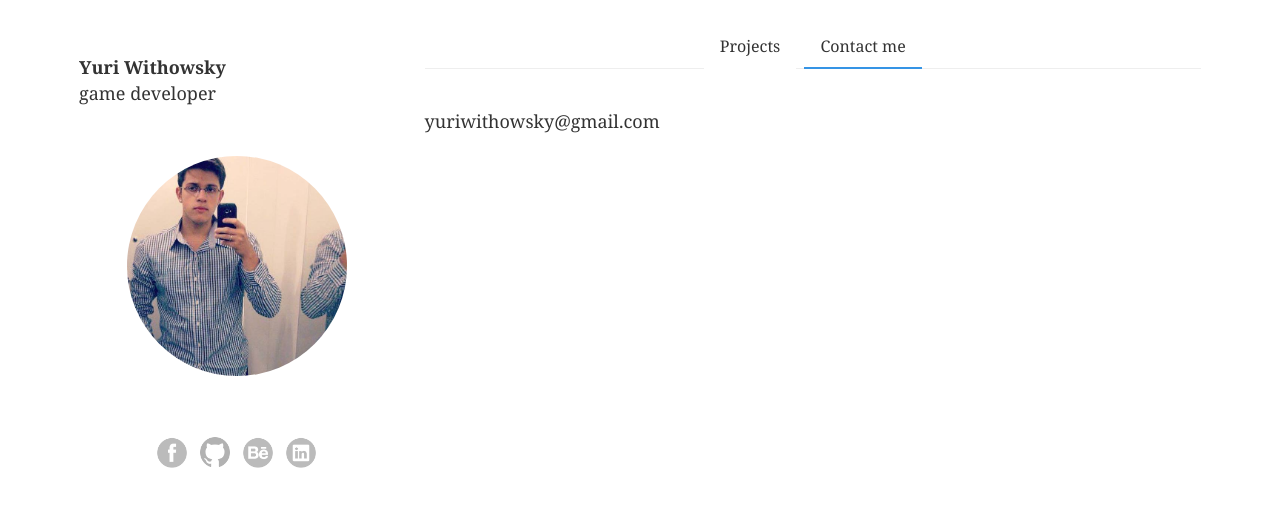
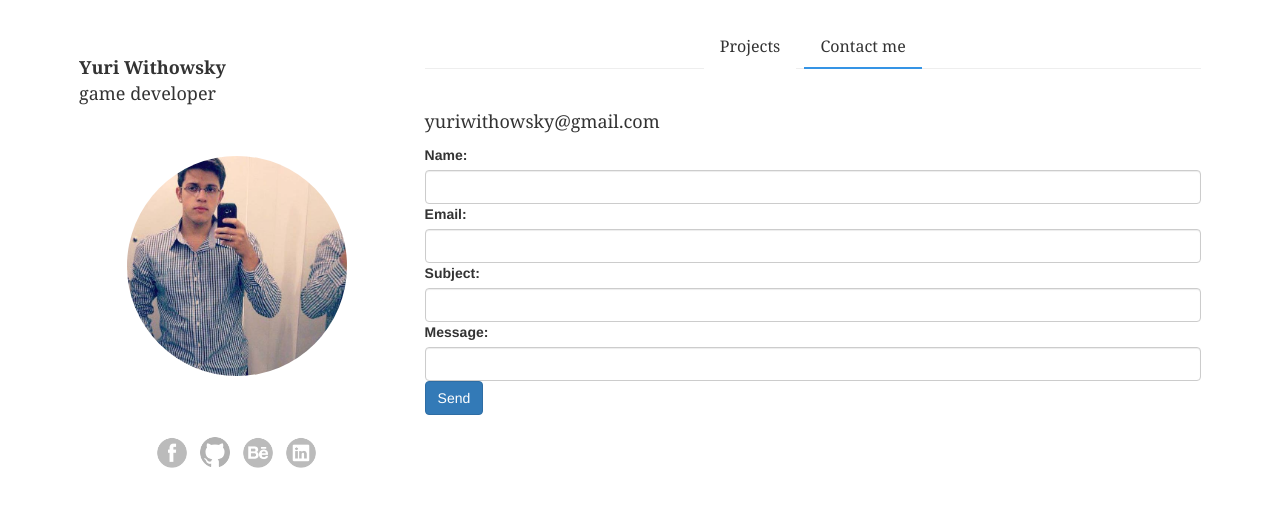
Before and after one commit to yuriwithowsky/yuriwithowsky.github.io, a Jekyll site: the page built from contact.html, in a window 1280 px wide. Shown: the top 507 px of the page. Built offline with Jekyll 4.4.1, drawn with Linux system fonts in a browser that asks for light colours; some web fonts are replaced.

Commit message:
correções no layout

```diff
--- a/contact.html
+++ b/contact.html
@@ -6,4 +6,25 @@ layout: head
     <p class="article-no">
         <a href="mailto:yuriwithowsky@gmail.com" title="My Contact">yuriwithowsky@gmail.com</a>
     </p>
+    <form class="form-horizontal" action="mailto:yuriwithowsky@gmail.com" method="post" enctype="text/plain">
+        <div class="control-group">
+            <label for="name">Name:</label>
+            <input type="text" name="name" id="name" class="form-control">
+        </div>
+        <div class="control-group">
+            <label for="email">Email:</label>
+            <input type="email" name="email" id="email" class="form-control">
+        </div>
+        <div class="control-group">
+            <label for="subject">Subject:</label>
+            <input type="text" name="subject" id="subject" class="form-control">
+        </div>
+        <div class="control-group">
+            <label for="message">Message:</label>
+            <input type="text" name="message" id="message" class="form-control">
+        </div>
+        <div class="control-group">
+            <input type="submit" value="Send" class="btn btn-primary">
+        </div>
+    </form>
 </article>
```
Also changed, not shown: _posts/2015-09-29-project-monkey.md (+1 -1 lines), _posts/2016-12-24-corruptown.md (+5 -0 lines), img/posts/hackathon-001.jpg (added), img/posts/hackathon-002.jpg (added), img/posts/hackathon-003.jpg (added), img/posts/hackathon-004.jpg (added), img/posts/hackathon-005.jpg (added), img/posts/hackathon-006.jpg (added), img/posts/hackathon-007.jpg (added).
